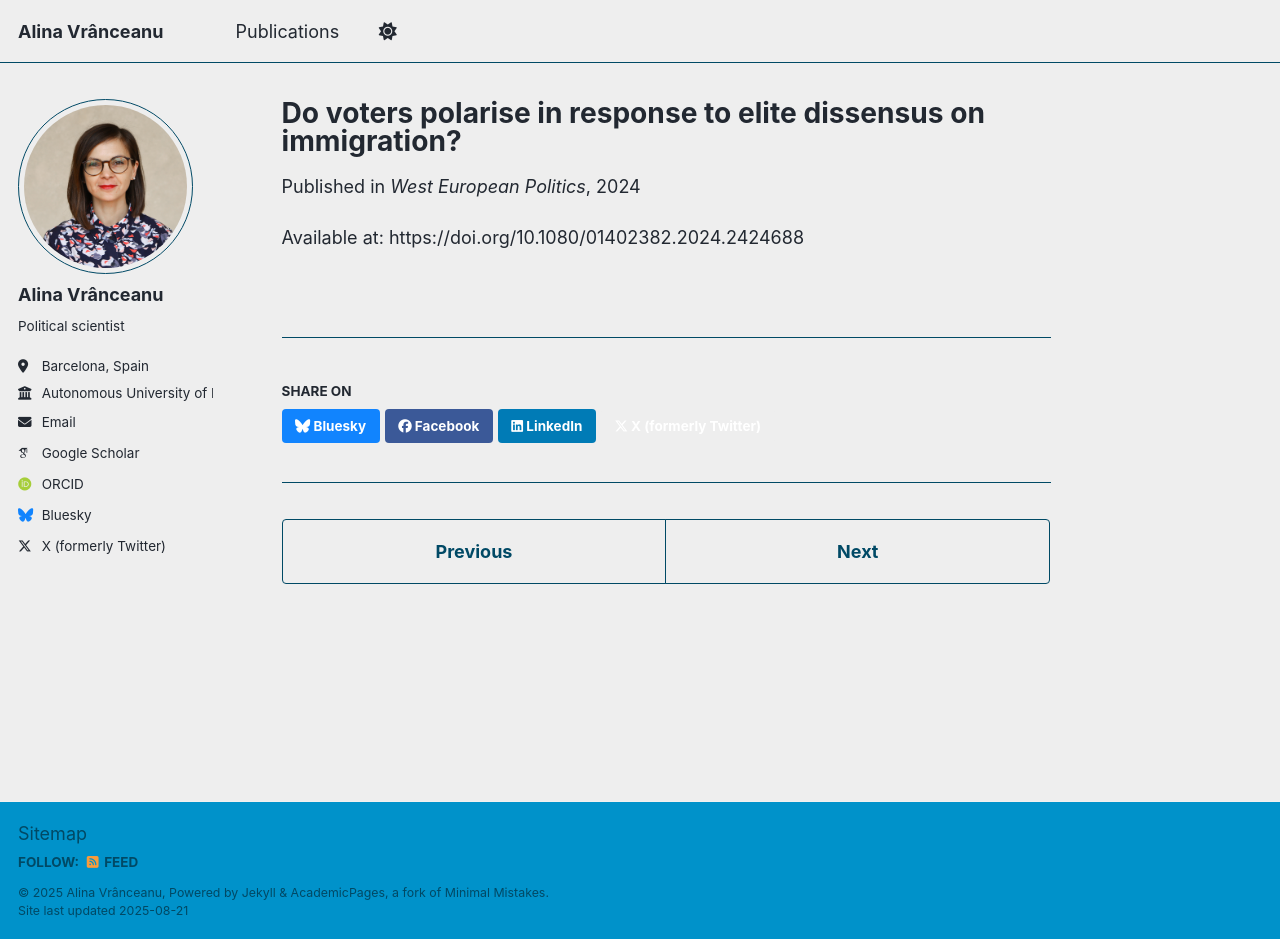
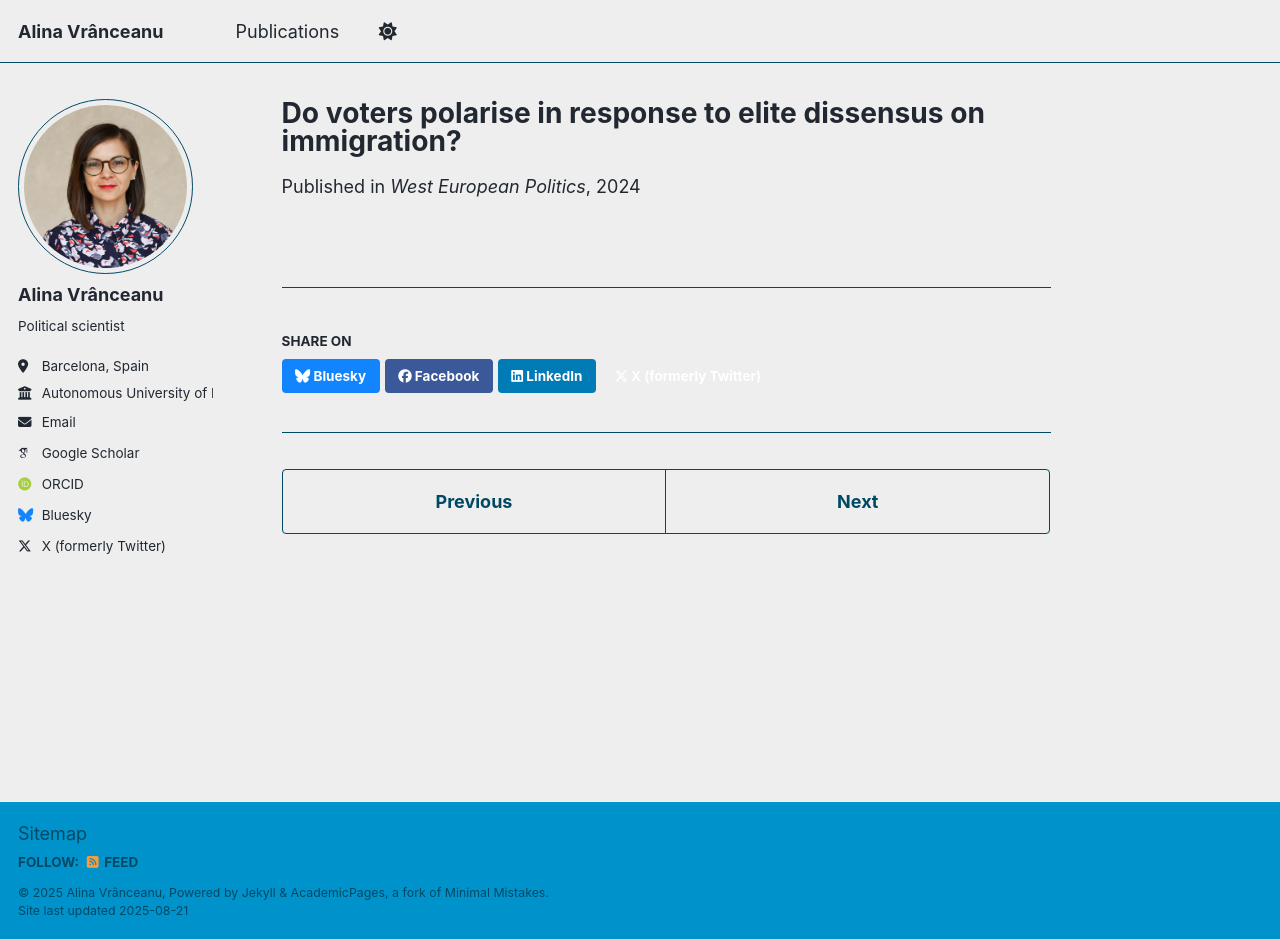
Before and after one commit to alinavranceanu/alinavranceanu.github.io, a Jekyll site: the page built from _publications/2024-Vranceanu-WEP.md, in a window 1280 px wide and 939 px high. Built offline with Jekyll 4.4.1, drawn with Linux system fonts in a browser that asks for light colours; some web fonts are replaced; a script that is not in the unit is left out.

Commit message:
Update 2024-Vranceanu-WEP.md

```diff
--- a/_publications/2024-Vranceanu-WEP.md
+++ b/_publications/2024-Vranceanu-WEP.md
@@ -5,6 +5,5 @@ category: manuscripts
 permalink: /publication/2024-Vranceanu-WEP
 date: 2024-11-13
 venue: 'West European Politics'
+paperurl: 'https://doi.org/10.1080/01402382.2024.2424688'
 ---
-
-Available at: https://doi.org/10.1080/01402382.2024.2424688
```
